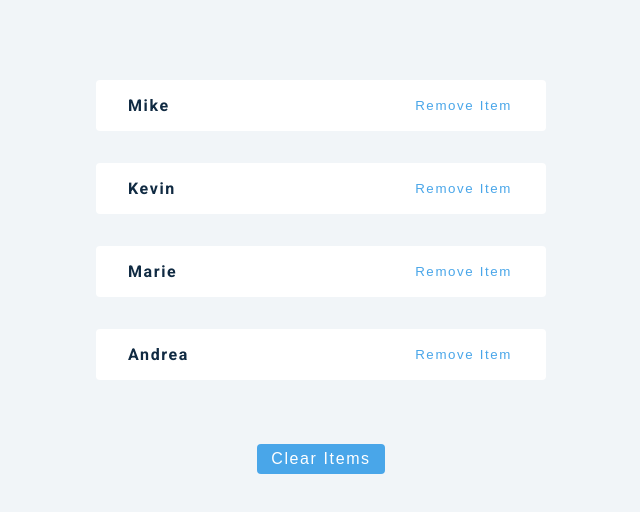
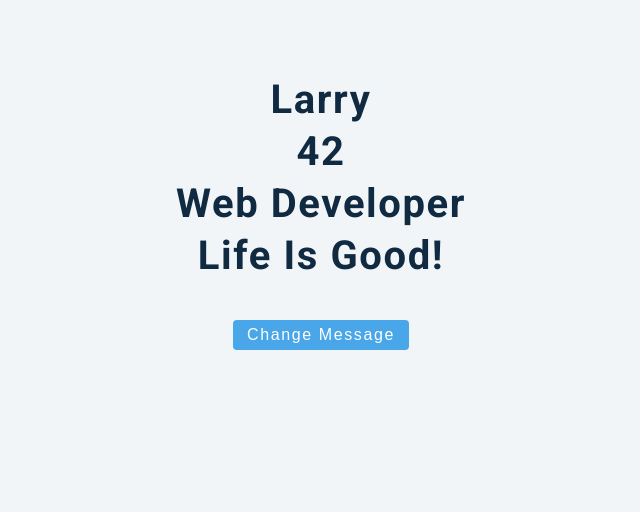
Before and after one commit to newdevmike22/Advanced-React, a React (Create React App) app in the folder practice/: page / in a window 1280 px wide. Shown: the top 512 px of the page, without its empty margins (319-959 px from the left). Built offline with nearby package versions, Linux system fonts and the light colour scheme.

Commit message:
Branch - 4
Using useState with an object.

```diff
--- a/practice/src/tutorial/1-useState/useState-basics.js
+++ b/practice/src/tutorial/1-useState/useState-basics.js
@@ -1,27 +1,26 @@
 import { useState } from "react";
-import data from "../../data";
 
 const UseStateBasics = () => {
-    const [people, setPeople] = useState(data);
-
-    const removeItem = (id) => {
-        let newPeople = people.filter((person) => person.id !== id)
-        setPeople(newPeople)
+    const [person, setPerson] = useState({
+        name: "Larry",
+        age: 42,
+        job: "Web Developer",
+        message: "Life is good!",
+    });
+    const changeMessage = () => {
+        setPerson({...person, message: "I love to code!"})
     }
 
     return (
-        <>
-            {people.map((person) => {
-                const {id, name} = person;
-                return <div key={id} className="item">
-                    <h4>{name}</h4>
-                    <button onClick={() => removeItem(id)}>Remove Item</button>
-                </div>
-            })}
-            <button className="btn" onClick={() => setPeople([])}>
-                Clear Items
-            </button>
-        </>
+     <div>
+        <h2>{person.name}</h2>
+        <h2>{person.age}</h2>
+        <h2>{person.job}</h2>
+        <h2>{person.message}</h2>
+        <button className="btn" onClick={changeMessage}>
+            Change Message
+        </button>
+     </div>
     )
 }
 
```
